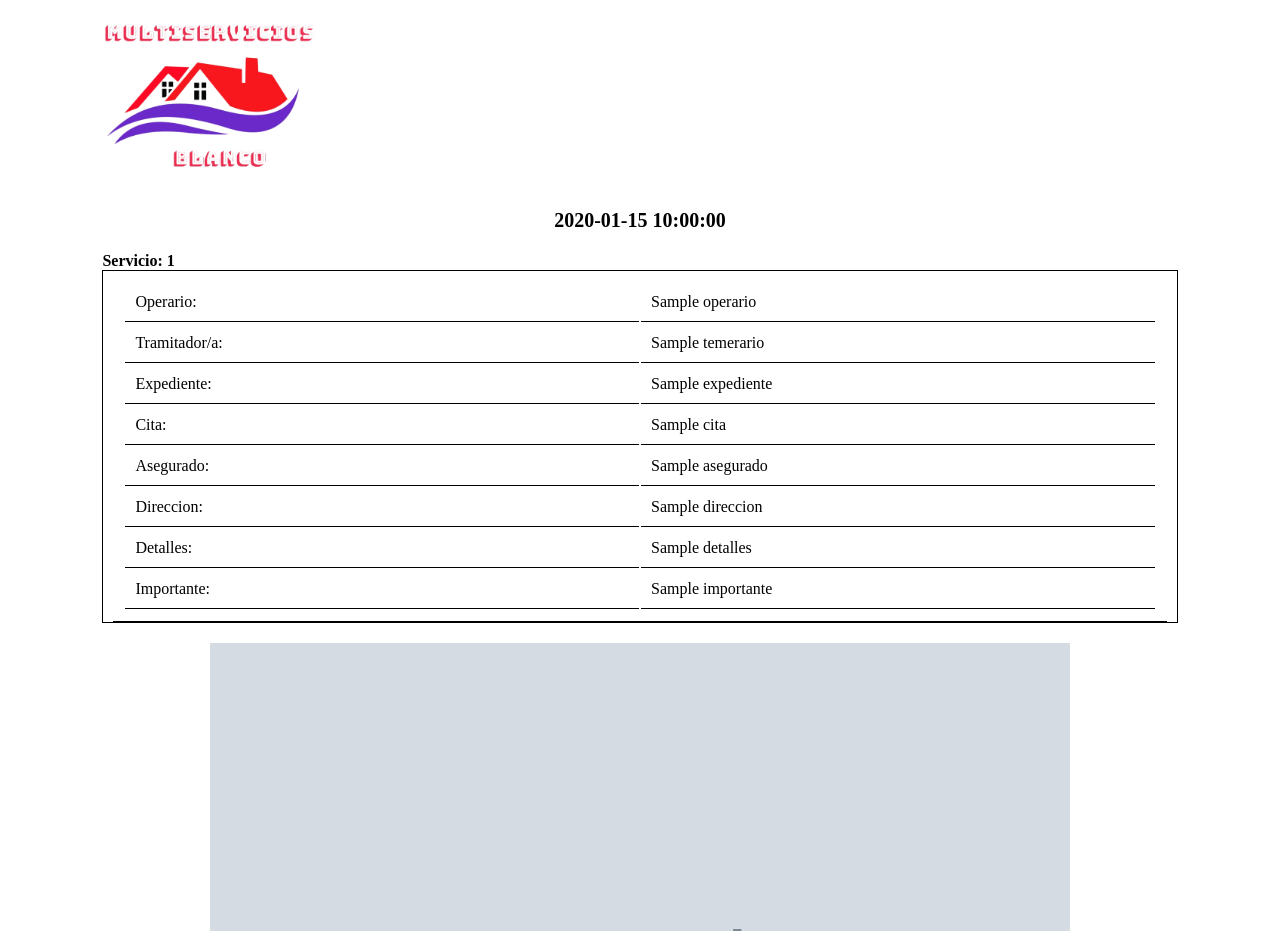
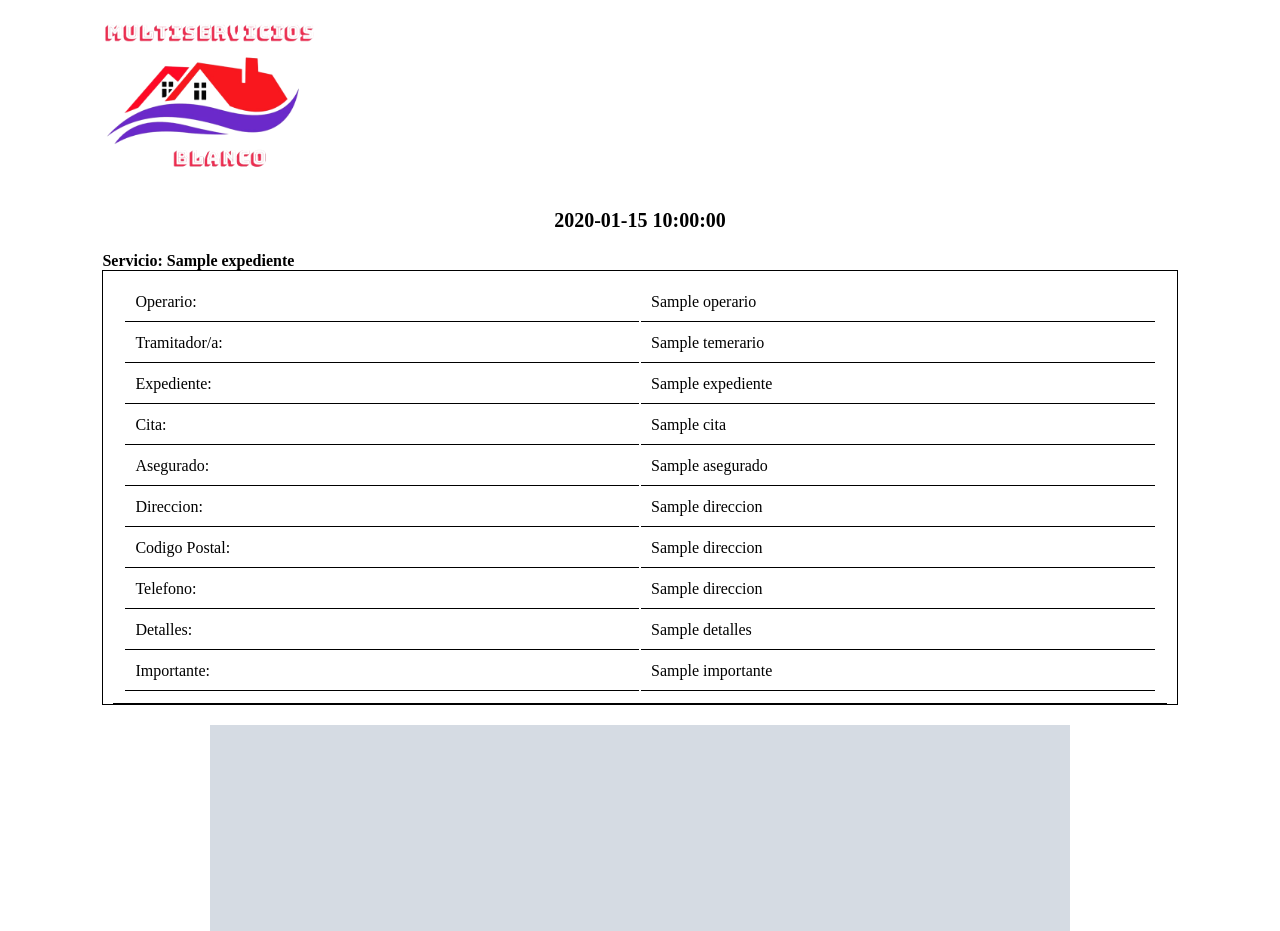
Before and after one commit to Miguekos/generarTicketPdf, a Flask app: template templates/reportemulti.html in a window 1280 px wide. Shown: the top 931 px of the page. Run offline with Flask 2, Linux system fonts and the light colour scheme; the template is opened without the code that fills it: most values are stand-ins (such as "Sample title", 1, 10 or a date in 2020); grey boxes marked "Sample" are stand-in pictures.

Commit message:
add service Multi Blanco v11

```diff
--- a/app.py
+++ b/app.py
@@ -328,7 +328,8 @@ def generarreporte(tipo):
             lima = pytz.timezone('America/Lima')
             fechaactual = current_date_format(datetime.now(lima))
             print(fechaactual)
-            rendered = render_template('reportemulti.html', json=_json, fecha=fechaactual, logo="https://api.apps.com.pe/servermultiblanco/files/{}".format(_json['img']), )
+            logo = "https://api.apps.com.pe/servermultiblanco/files/{}".format(_json['img']) if _json['img'] else None
+            rendered = render_template('reportemulti.html', json=_json, fecha=fechaactual, logo=logo, )
 
             if tipo == "1":
                 pdf = pdfkit.from_string(rendered, False, options=options) if os.name != "nt" else pdfkit.from_string(
--- a/templates/reportemulti.html
+++ b/templates/reportemulti.html
@@ -113,7 +113,7 @@
 
     <div class="cuadros">
         <div>
-            <b>Servicio: {{ json['id']}}</b>
+            <b>Servicio: {{ json['expediente']}}</b>
         </div>
         <div class="tabla1">
             <table style="width:100%">
@@ -142,6 +142,14 @@
                     <td style="width: 50%;">{{ json['direccion']}}</td>
                 </tr>
                 <tr>
+                    <td>Codigo Postal:</td>
+                    <td style="width: 50%;">{{ json['direccion']}}</td>
+                </tr>
+                <tr>
+                    <td>Telefono:</td>
+                    <td style="width: 50%;">{{ json['direccion']}}</td>
+                </tr>
+                <tr>
                     <td>Detalles:</td>
                     <td style="width: 50%;">{{ json['detalles']}}</td>
                 </tr>
```
